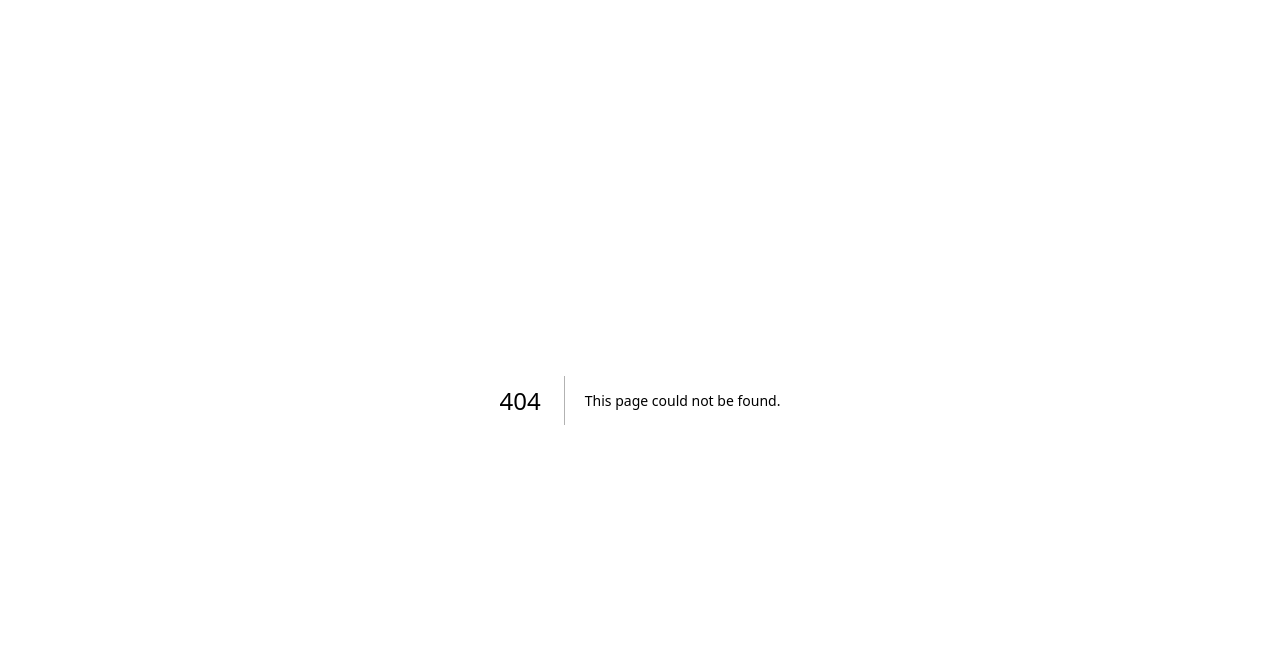
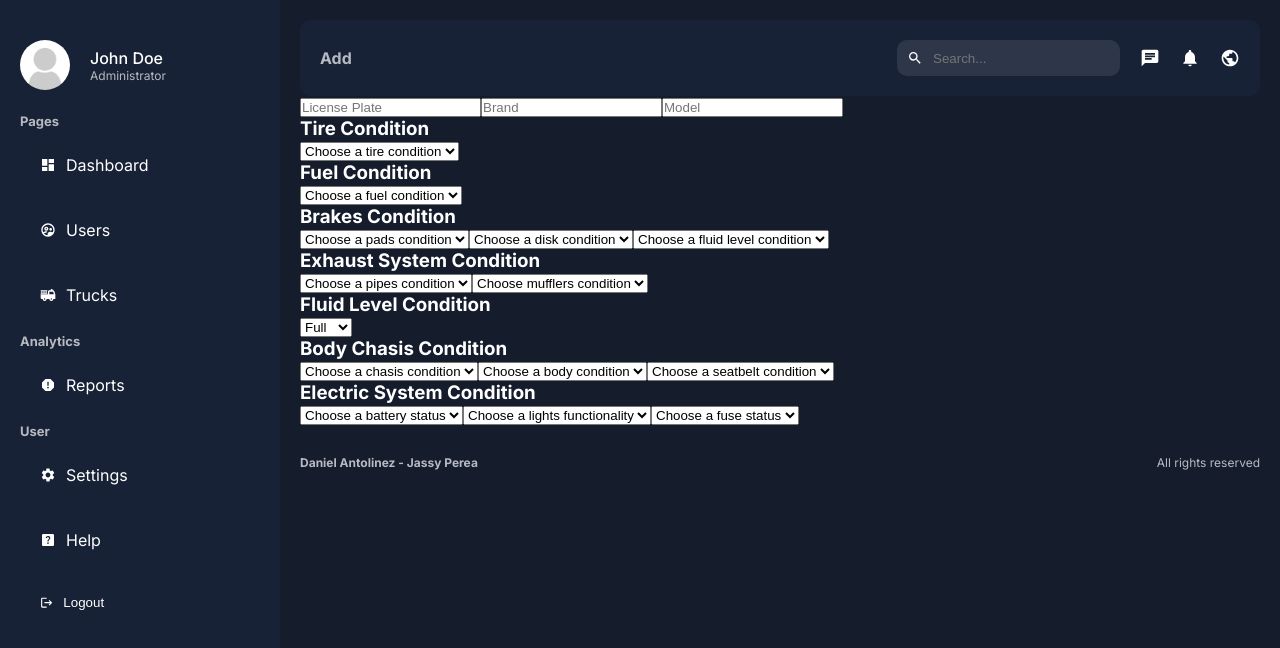
Before and after one commit to DanielAntolinez2001/control-flotas, a Next.js app in the folder nextadmin/: page /dashboard/trucks/add in a window 1280 px wide. Before the commit this address had no page. Shown: the top 648 px of the page. Built offline with nearby package versions, Linux system fonts and the light colour scheme.

Commit message:
feat: crud trucks form frontend

```diff
--- /dev/null
+++ b/nextadmin/app/dashboard/trucks/add/page.jsx
@@ -0,0 +1,148 @@
+import React from "react";
+import styles from "@/app/ui/dashboard/trucks/addTruck/addTruck.module.css";
+
+const AddTruckPage = () => {
+  return (
+    <div className={styles.container}>
+      <form action="" className={styles.form}>
+        <input
+          type="text"
+          placeholder="License Plate"
+          name="licensePlate"
+          required
+          className={styles.input}
+        />
+        <input
+          type="text"
+          placeholder="Brand"
+          name="brand"
+          required
+          className={styles.input}
+        />
+        <input
+          type="text"
+          placeholder="Model"
+          name="model"
+          required
+          className={styles.input}
+        />
+        <div className={styles.section}>
+          <h3 className={styles.title}>Tire Condition</h3>
+          <select name="cat" id="cat" className={styles.combobox}>
+            <option value="">Choose a tire condition</option>
+            <option value="">New</option>
+            <option value="">Worn out</option>
+            <option value="">Out</option>
+          </select>
+        </div>
+        <div className={styles.section}>
+          <h3 className={styles.title}>Fuel Condition</h3>
+          <select name="cat" id="cat" className={styles.combobox}>
+            <option value="">Choose a fuel condition</option>
+            <option value="">Full</option>
+            <option value="">Half</option>
+            <option value="">Empty</option>
+          </select>
+        </div>
+        <div className={styles.section}>
+          <h3 className={styles.title}>Brakes Condition</h3>
+          <select name="cat" id="cat" className={styles.combobox}>
+            <option value="">Choose a pads condition</option>
+            <option value="">Good</option>
+            <option value="">Fair</option>
+            <option value="">Worn</option>
+            <option value="">Replace</option>
+          </select>
+          <select name="cat" id="cat" className={styles.combobox}>
+            <option value="">Choose a disk condition</option>
+            <option value="">Good</option>
+            <option value="">Fair</option>
+            <option value="">Worn</option>
+            <option value="">Replace</option>
+          </select>
+          <select name="cat" id="cat" className={styles.combobox}>
+            <option value="">Choose a fluid level condition</option>
+            <option value="">Full</option>
+            <option value="">Low</option>
+            <option value="">Refill</option>
+          </select>
+        </div>
+        <div className={styles.section}>
+          <h3 className={styles.title}>Exhaust System Condition</h3>
+          <select name="cat" id="cat" className={styles.combobox}>
+            <option value="">Choose a pipes condition</option>
+            <option value="">Intact</option>
+            <option value="">Corroded</option>
+            <option value="">Leaking</option>
+            <option value="">Need Replacement</option>
+          </select>
+          <select name="" id="">
+            <option value="">Choose mufflers condition</option>
+            <option value="">Intact</option>
+            <option value="">Corroded</option>
+            <option value="">Leaking</option>
+            <option value="">Need Replacement</option>
+          </select>
+        </div>
+        <div className={styles.section}>
+          <h3 className={styles.title}>Fluid Level Condition</h3>
+          <select name="cat" id="cat">
+            <option value="">Full</option>
+            <option value="">Low</option>
+            <option value="">Refill</option>
+          </select>
+        </div>
+        <div className={styles.section}>
+          <h3 className={styles.title}>Body Chasis Condition</h3>
+          <select name="" id="">
+            <option value="">Choose a chasis condition</option>
+            <option value="">Good</option>
+            <option value="">Damaged</option>
+            <option value="">Rusty</option>
+            <option value="">Need repair</option>
+          </select>
+          <select name="" id="">
+            <option value="">Choose a body condition</option>
+            <option value="">Good</option>
+            <option value="">Damaged</option>
+            <option value="">Rusty</option>
+            <option value="">Need repair</option>
+          </select>
+          <select name="" id="">
+            <option value="">Choose a seatbelt condition</option>
+            <option value="">Functional</option>
+            <option value="">Not Functional</option>
+            <option value="">Partially Functional</option>
+            <option value="">Not Applicable</option>
+          </select>
+        </div>
+        <div className={styles.section}>
+          <h3 className={styles.title}>Electric System Condition</h3>
+          <select name="" id="">
+            <option value="">Choose a battery status</option>
+            <option value="">Good</option>
+            <option value="">Weak</option>
+            <option value="">Dead</option>
+            <option value="">Need Replacement</option>
+          </select>
+          <select name="" id="">
+            <option value="">Choose a lights functionality</option>
+            <option value="">Functional</option>
+            <option value="">Not Functional</option>
+            <option value="">Partially Functional</option>
+            <option value="">Not Applicable</option>
+          </select>
+          <select name="" id="">
+            <option value="">Choose a fuse status</option>
+            <option value="">Intact</option>
+            <option value="">Blown</option>
+            <option value="">Need Replacement</option>
+            <option value="">Not Applicable</option>
+          </select>
+        </div>
+      </form>
+    </div>
+  );
+};
+
+export default AddTruckPage;
--- a/nextadmin/app/ui/dashboard/dashboard.module.css
+++ b/nextadmin/app/ui/dashboard/dashboard.module.css
@@ -6,6 +6,7 @@
   flex: 1;
   background-color: var(--bgSoft);
   padding: 20px;
+  min-height: 100vh;
 }
 
 .content {
--- a/nextadmin/app/ui/dashboard/sidebar/sidebar.jsx
+++ b/nextadmin/app/ui/dashboard/sidebar/sidebar.jsx
@@ -23,12 +23,12 @@ const menuItems = [
       },
       {
         title: "Users",
-        path: "dashboard/users",
+        path: "/dashboard/users",
         icon: <MdOutlineSupervisedUserCircle />,
       },
       {
         title: "Trucks",
-        path: "dashboard/trucks",
+        path: "/dashboard/trucks",
         icon: <MdFireTruck />,
       },
     ],
@@ -38,7 +38,7 @@ const menuItems = [
     list: [
       {
         title: "Reports",
-        path: "dashboard/reports",
+        path: "/dashboard/reports",
         icon: <MdReport />,
       },
     ],
--- /dev/null
+++ b/nextadmin/app/ui/dashboard/trucks/addTruck/addTruck.module.css
@@ -0,0 +1,3 @@
+.container {
+
+}
```
